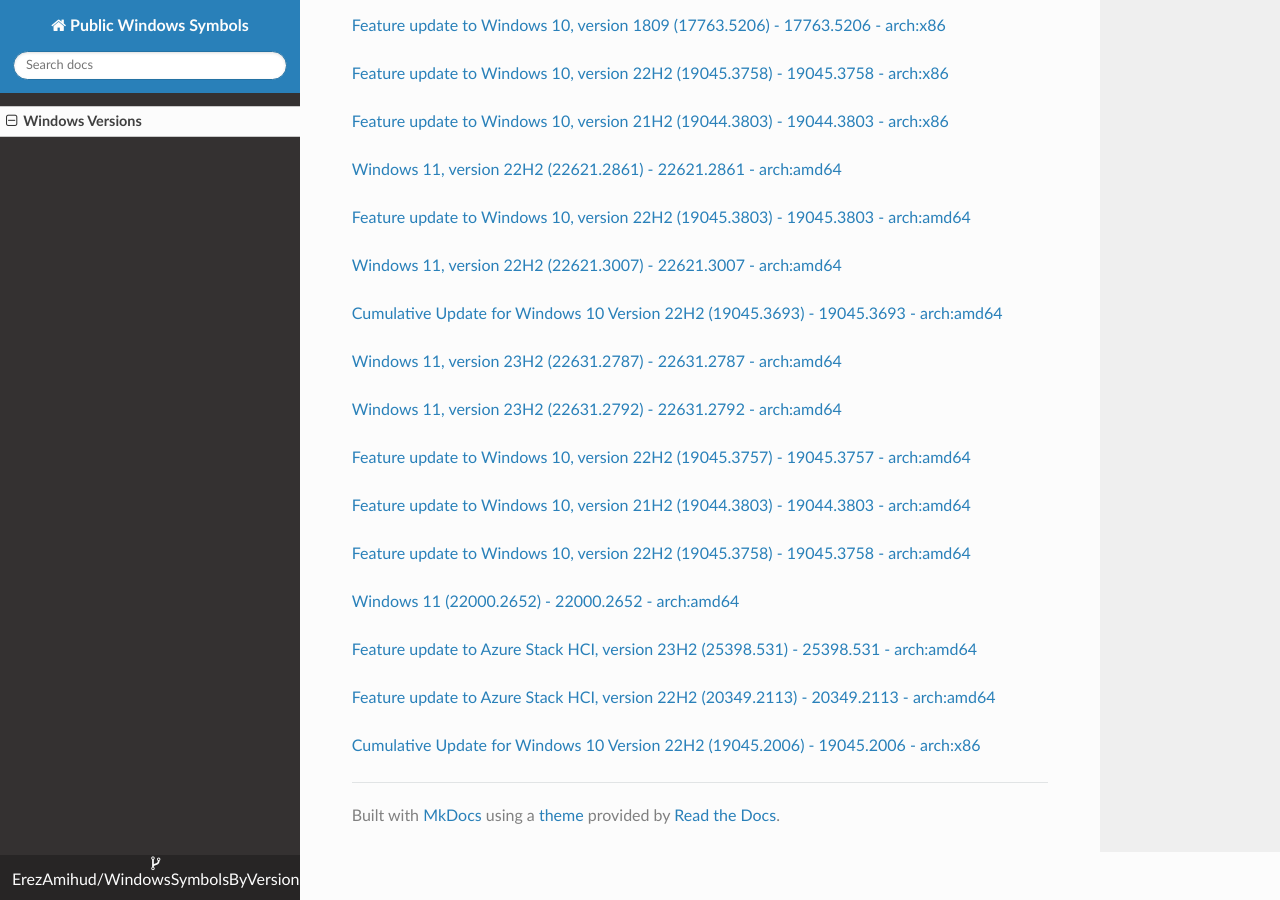
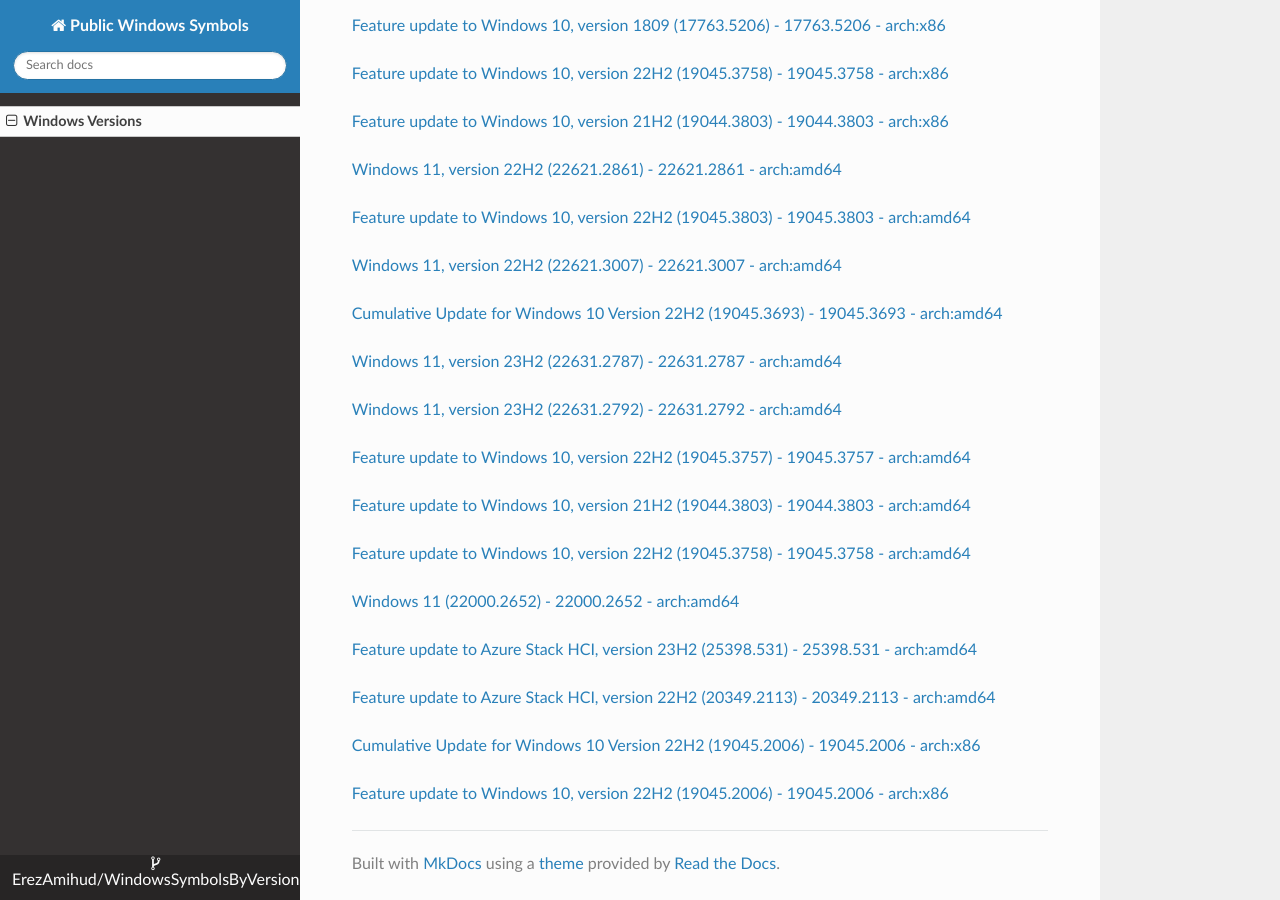
Before and after one commit to ErezAmihud/WindowsSymbolsByVersion, an MkDocs documentation site: the page built from docs/index.md, in a window 1280 px wide and 900 px high, scrolled down 20381 px. Built offline with MkDocs 1.6.1, drawn with Linux system fonts in a browser that asks for light colours; nearby versions of some CDN libraries.

Commit message:
Automated commit, add manifest for 869e4dc6-a459-4e66-ac91-5df3f06ee526

```diff
--- a/docs/index.md
+++ b/docs/index.md
@@ -1135,3 +1135,6 @@
 
 
 [Cumulative Update for Windows 10 Version 22H2 (19045.2006) - 19045.2006 - arch:x86](https://github.com/ErezAmihud/WindowsSymbolsByVersion/blob/main/manifests/3cda27c6-e7fd-4de9-b9f0-cac311f0736c.manifest)
+
+
+[Feature update to Windows 10, version 22H2 (19045.2006) - 19045.2006 - arch:x86](https://github.com/ErezAmihud/WindowsSymbolsByVersion/blob/main/manifests/869e4dc6-a459-4e66-ac91-5df3f06ee526.manifest)
```
Also changed, not shown: process_builds.json (+1 -1 lines), 1 other file.
